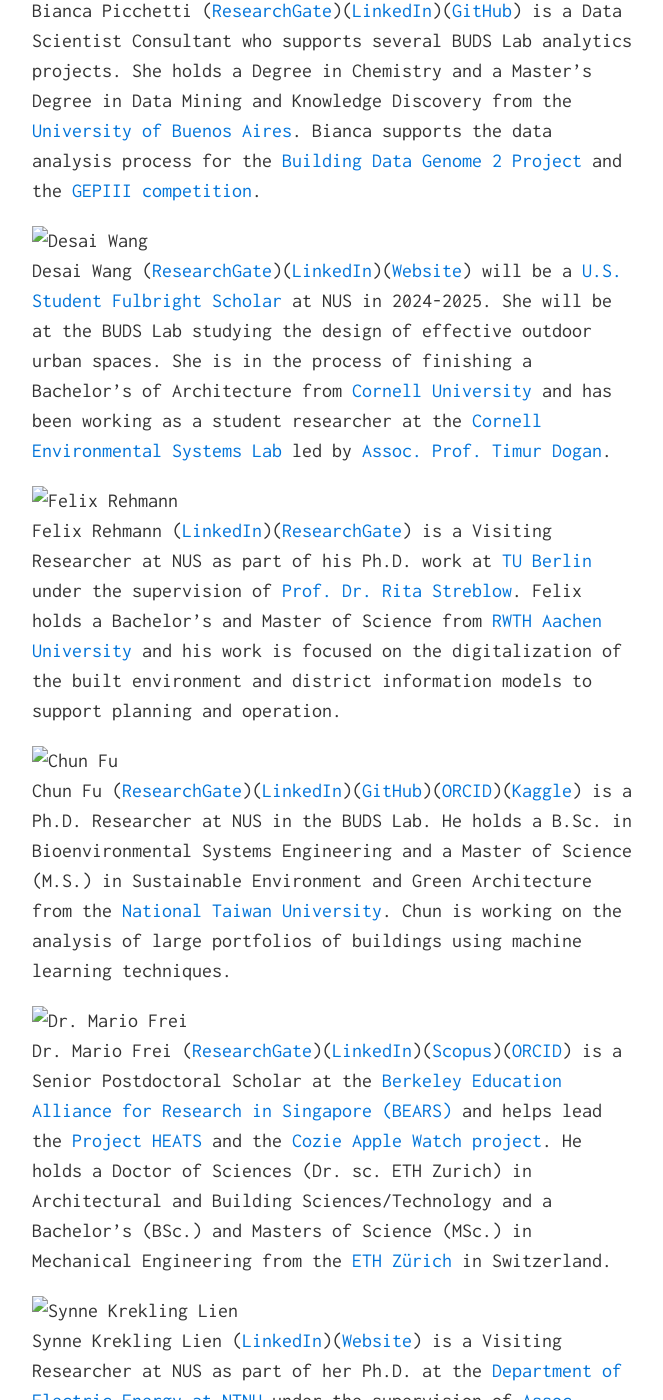
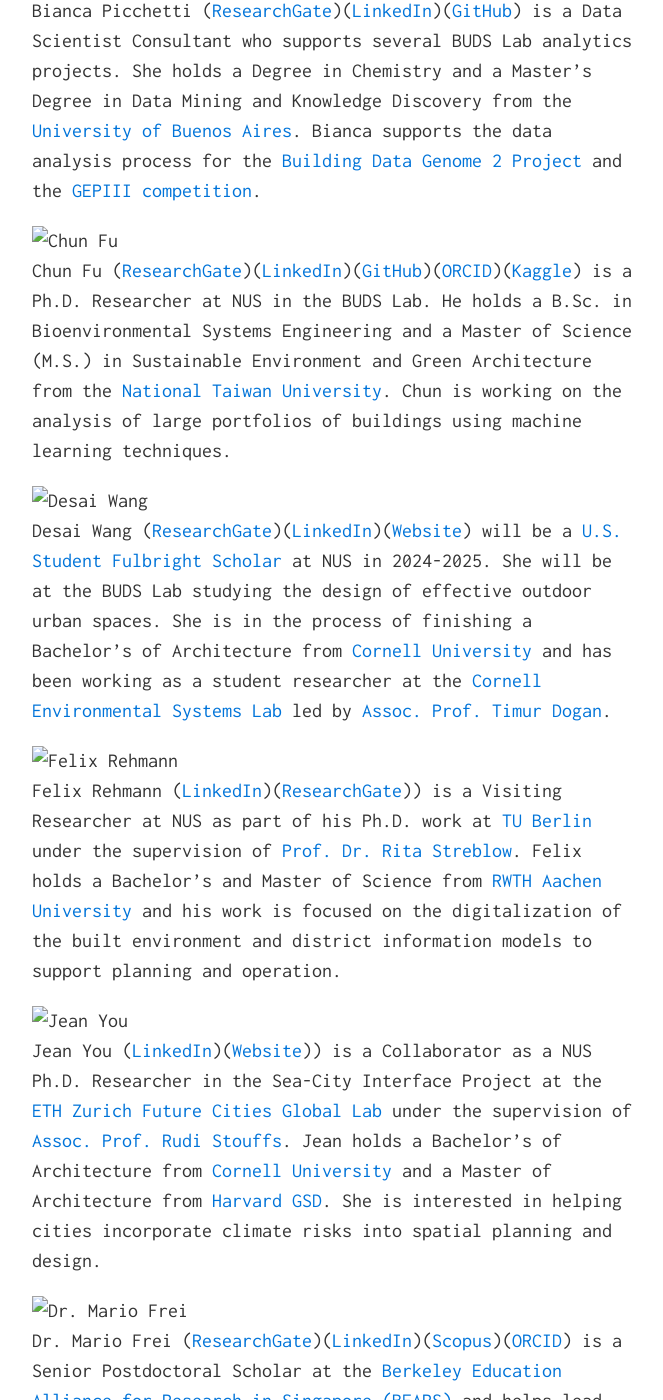
Before and after one commit to buds-lab/buds-lab.github.io, a Jekyll site: the page built from index.md, in a window 1280 px wide and 1400 px high, scrolled down 5144 px. Shown: the whole window, without its empty margins (308-971 px from the left). Built offline with Jekyll 4.4.1, drawn with Linux system fonts in a browser that asks for light colours; some of the changed text lies outside the part shown.

Commit message:
Add Jean

```diff
--- a/index.md
+++ b/index.md
@@ -74,21 +74,24 @@ Dr. Clayton Miller ([ResearchGate](http://bit.ly/2nirRMQ){:target="_blank"})([Li
 <!-- . He was formerly a researcher at the [Future Cities Lab](http://bit.ly/2mWFJih){:target="_blank"} and a fellow at the [Institute of Technology in Architecture](http://www.ita.arch.ethz.ch/){:target="_blank"} at the [ETH Z&uuml;rich](https://www.ethz.ch/en.html){:target="_blank"}. Dr. Miller is -->
 
 
-#### Researchers (Alphabetic Order)
+#### Researchers/Visitors/Collaborators
 ![Ben Gottkehaskamp](buds-lab.github.io/ben.png)
 Ben Gottkehaskamp ([ResearchGate](https://www.researchgate.net/profile/Ben-Gottkehaskamp){:target="_blank"})([LinkedIn](https://www.linkedin.com/in/ben-gottkehaskamp/){:target="_blank"})([GitHub](https://github.com/benterich){:target="_blank"}) is a Visiting Researcher at NUS as part of his Master of Science in Resource Efficient and Sustainable Building work at the [Technical University of Munich (TUM)](https://www.tum.de/en/){:target="_blank"} with [Prof. Thomas Auer](https://www.professoren.tum.de/auer-thomas){:target="_blank"} and [Christian Hepf](https://www.linkedin.com/in/christian-hepf-1a395911a/?originalSubdomain=de){:target="_blank"}. Ben holds a Bachelor of Architecture from the [Jade University of Applied Sciences](https://www.jade-hs.de/en/){:target="_blank"} and is also Research Assistant at the [Chair for Building Technology and Climate-Responsive Design](https://www.arc.ed.tum.de/en/klima/start/){:target="_blank"}. His work is focused on outdoor comfort using the Cozie platform with subjective and physiological feedback as well as spatial data.
 
 ![Bianca Picchetti](buds-lab.github.io/biancapicchetti.png)
 Bianca Picchetti ([ResearchGate](https://www.researchgate.net/profile/Bianca-Picchetti){:target="_blank"})([LinkedIn](https://www.linkedin.com/in/biami/){:target="_blank"})([GitHub](https://github.com/ponybiam){:target="_blank"}) is a Data Scientist Consultant who supports several BUDS Lab analytics projects. She holds a Degree in Chemistry and a Master's Degree in Data Mining and Knowledge Discovery from the [University of Buenos Aires](http://www.uba.ar/internacionales/index.php?lang=en){:target="_blank"}. Bianca supports the data analysis process for the [Building Data Genome 2 Project](https://github.com/buds-lab/building-data-genome-project-2){:target="_blank"} and the [GEPIII competition](https://www.kaggle.com/c/ashrae-energy-prediction){:target="_blank"}.
 
+![Chun Fu](buds-lab.github.io/fuchun.png)
+Chun Fu ([ResearchGate](https://www.researchgate.net/profile/Chun_Fu5){:target="_blank"})([LinkedIn](https://www.linkedin.com/in/chun-fu/){:target="_blank"})([GitHub](https://github.com/PatrickFu0302/){:target="_blank"})([ORCID](https://orcid.org/0000-0002-6152-3257){:target="_blank"})([Kaggle](https://www.kaggle.com/patrick0302){:target="_blank"}) is a Ph.D. Researcher at NUS in the BUDS Lab. He holds a B.Sc. in Bioenvironmental Systems Engineering and a Master of Science (M.S.) in Sustainable Environment and Green Architecture from the [National Taiwan University](https://www.ntu.edu.tw/english/){:target="_blank"}. Chun is working on the analysis of large portfolios of buildings using machine learning techniques.
+
 ![Desai Wang](buds-lab.github.io/desai.jpg)
 Desai Wang ([ResearchGate](https://www.researchgate.net/profile/Desai-Wang){:target="_blank"})([LinkedIn](https://www.linkedin.com/in/desaiwang/){:target="_blank"})([Website](http://desaiwang.com/){:target="_blank"}) will be a [U.S. Student Fulbright Scholar](https://www.cies.org/){:target="_blank"} at NUS in 2024-2025. She will be at the BUDS Lab studying the design of effective outdoor urban spaces. She is in the process of finishing a Bachelor's of Architecture from [Cornell University](https://aap.cornell.edu/academics/architecture){:target="_blank"} and has been working as a student researcher at the [Cornell Environmental Systems Lab](https://es.aap.cornell.edu/){:target="_blank"} led by [Assoc. Prof. Timur Dogan](https://aap.cornell.edu/people/timur-dogan){:target="_blank"}.
 
 ![Felix Rehmann](buds-lab.github.io/felix.png)
-Felix Rehmann ([LinkedIn](https://de.linkedin.com/in/felix-rehmann-5a15a117a){:target="_blank"})([ResearchGate](https://www.researchgate.net/profile/Felix-Rehmann{:target="_blank"})) is a Visiting Researcher at NUS as part of his Ph.D. work at [TU Berlin](https://www.tu.berlin/en/){:target="_blank"} under the supervision of [Prof. Dr. Rita Streblow](https://www.digital-future.berlin/ueber-uns/professorinnen/prof-dr-rita-streblow/){:target="_blank"}. Felix holds a Bachelor's and Master of Science from [RWTH Aachen University](https://www.rwth-aachen.de/go/id/a/?lidx=1) and his work is focused on the digitalization of the built environment and district information models to support planning and operation.
+Felix Rehmann ([LinkedIn](https://de.linkedin.com/in/felix-rehmann-5a15a117a){:target="_blank"})([ResearchGate](https://www.researchgate.net/profile/Felix-Rehmann){:target="_blank"})) is a Visiting Researcher at NUS as part of his Ph.D. work at [TU Berlin](https://www.tu.berlin/en/){:target="_blank"} under the supervision of [Prof. Dr. Rita Streblow](https://www.digital-future.berlin/ueber-uns/professorinnen/prof-dr-rita-streblow/){:target="_blank"}. Felix holds a Bachelor's and Master of Science from [RWTH Aachen University](https://www.rwth-aachen.de/go/id/a/?lidx=1){:target="_blank"} and his work is focused on the digitalization of the built environment and district information models to support planning and operation.
 
-![Chun Fu](buds-lab.github.io/fuchun.png)
-Chun Fu ([ResearchGate](https://www.researchgate.net/profile/Chun_Fu5){:target="_blank"})([LinkedIn](https://www.linkedin.com/in/chun-fu/){:target="_blank"})([GitHub](https://github.com/PatrickFu0302/){:target="_blank"})([ORCID](https://orcid.org/0000-0002-6152-3257){:target="_blank"})([Kaggle](https://www.kaggle.com/patrick0302){:target="_blank"}) is a Ph.D. Researcher at NUS in the BUDS Lab. He holds a B.Sc. in Bioenvironmental Systems Engineering and a Master of Science (M.S.) in Sustainable Environment and Green Architecture from the [National Taiwan University](https://www.ntu.edu.tw/english/){:target="_blank"}. Chun is working on the analysis of large portfolios of buildings using machine learning techniques.
+![Jean You](buds-lab.github.io/jean.jpg)
+Jean You ([LinkedIn](https://www.linkedin.com/in/jeanyou/){:target="_blank"})([Website](https://fcl.ethz.ch/people/researchers/jean-you.html){:target="_blank"})) is a Collaborator as a NUS Ph.D. Researcher in the Sea-City Interface Project at the [ETH Zurich Future Cities Global Lab](https://fcl.ethz.ch/about-us.html){:target="_blank"} under the supervision of [Assoc. Prof. Rudi Stouffs](https://cde.nus.edu.sg/arch/staffs/rudi-stouffs-dr/){:target="_blank"}. Jean holds a Bachelor's of Architecture from [Cornell University](https://es.aap.cornell.edu/){:target="_blank"} and a Master of Architecture from [Harvard GSD](https://www.gsd.harvard.edu/){:target="_blank"}. She is interested in helping cities incorporate climate risks into spatial planning and design.
 
 ![Dr. Mario Frei](buds-lab.github.io/mariofrei.png)
 Dr. Mario Frei ([ResearchGate](https://www.researchgate.net/profile/Mario_Frei){:target="_blank"})([LinkedIn](https://www.linkedin.com/in/mario-frei/){:target="_blank"})([Scopus](https://www.scopus.com/authid/detail.uri?authorId=56405252200){:target="_blank"})([ORCID](https://orcid.org/0000-0003-2193-5211){:target="_blank"}) is a Senior Postdoctoral Scholar at the [Berkeley Education Alliance for Research in Singapore (BEARS)](https://bears.berkeley.edu/){:target="_blank"} and helps lead the [Project HEATS](https://www.linkedin.com/company/project-heats/){:target="_blank"} and the [Cozie Apple Watch project](https://cozie-apple.app){:target="_blank"}. He holds a Doctor of Sciences (Dr. sc. ETH Zurich) in Architectural and Building Sciences/Technology and a Bachelor's (BSc.) and Masters of Science (MSc.) in Mechanical Engineering from the [ETH Z&uuml;rich](http://bit.ly/2nsD908){:target="_blank"} in Switzerland.
```
Also changed, not shown: jean.jpg (added).
